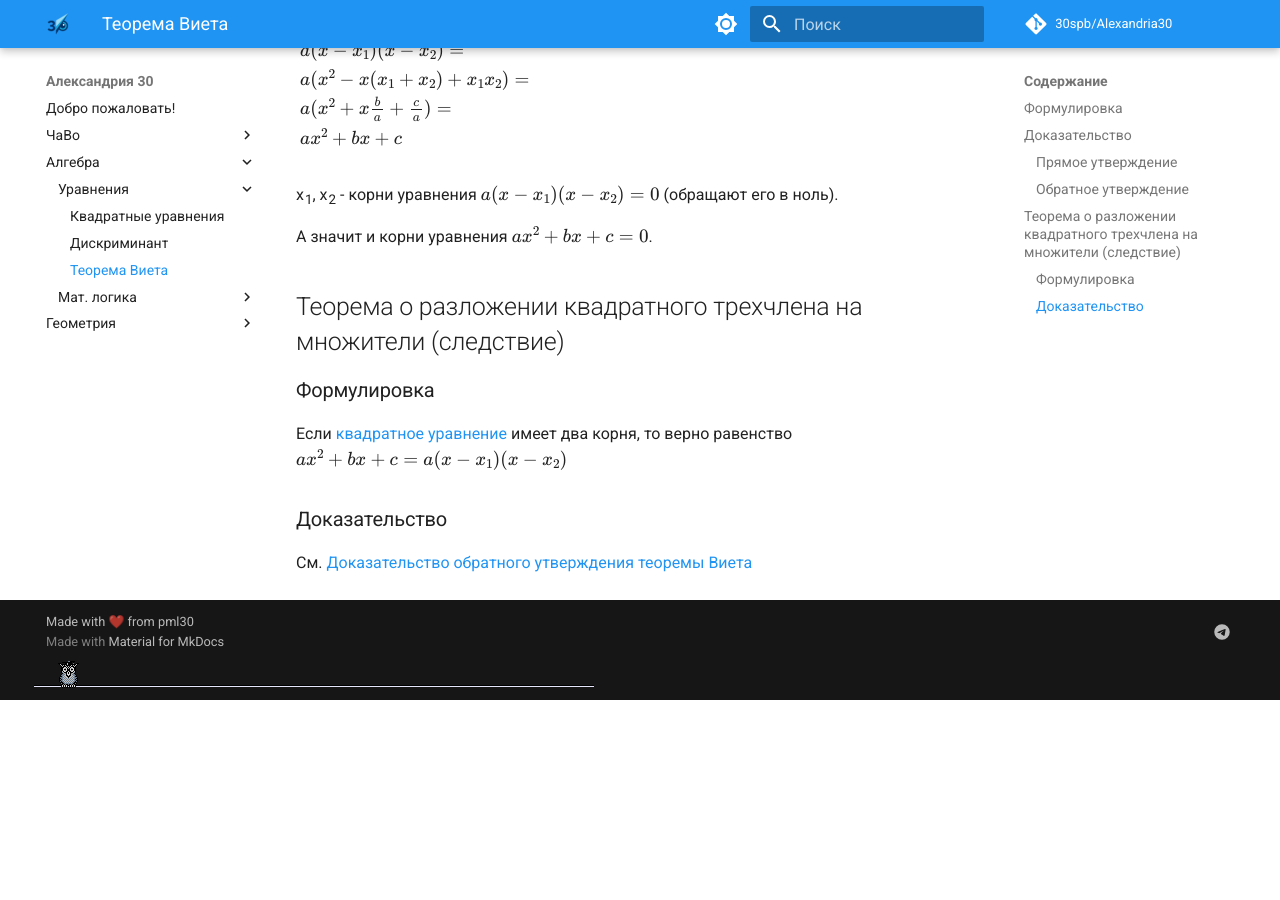
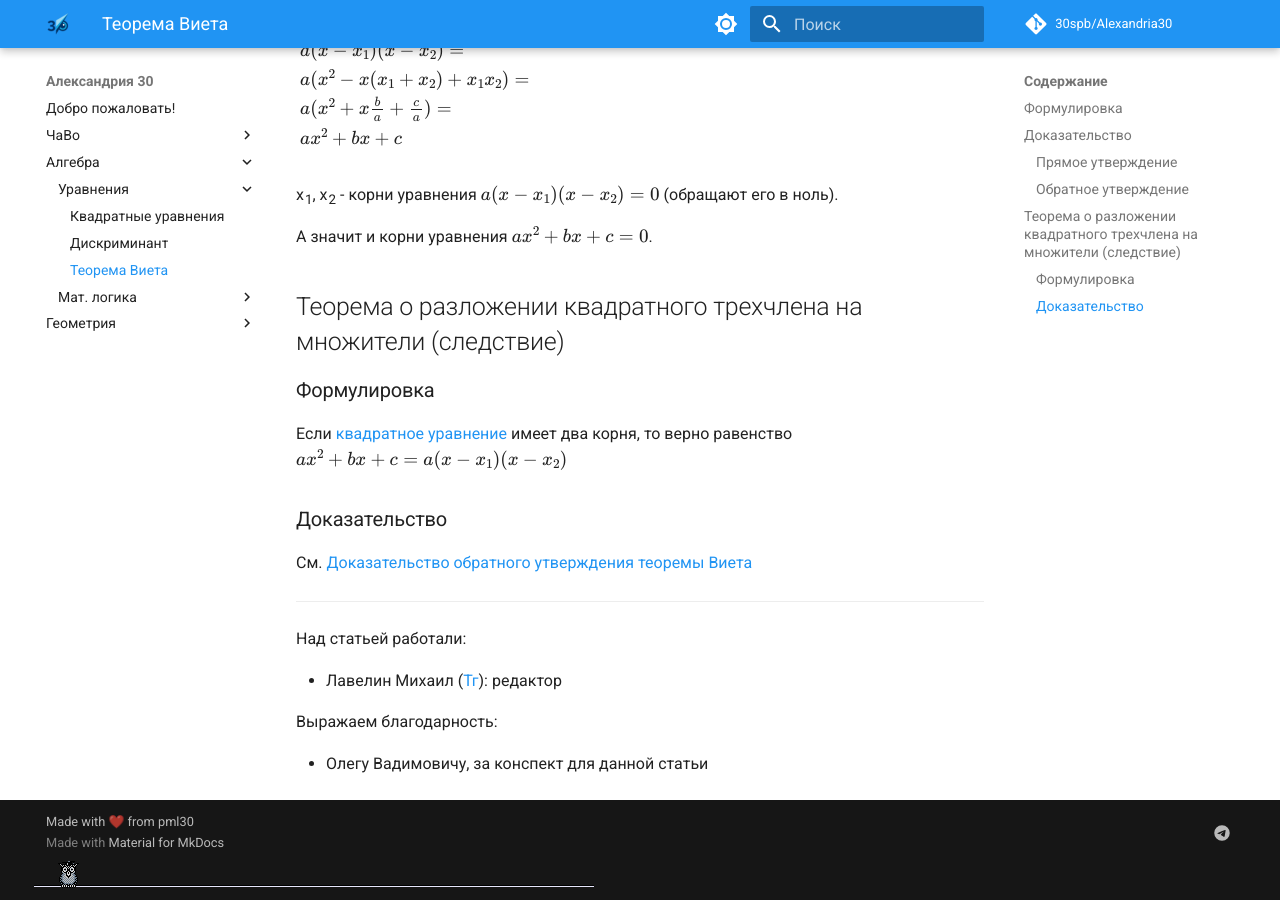
Before and after one commit to 30spb/Alexandria30, an MkDocs documentation site: the page built from docs/algebra/equations/viet_theorem.md, in a window 1280 px wide and 900 px high, scrolled down 1011 px. Built offline with MkDocs 1.6.1 and Material for MkDocs 9.7.7, drawn with Linux system fonts in a browser that asks for light colours; comment, search, counter and statistics services are not loaded; before the commit the page ends 1711 px from its top, so only the background shows below that.

Commit message:
Добавил табличку с авторами

```diff
--- a/docs/algebra/equations/viet_theorem.md
+++ b/docs/algebra/equations/viet_theorem.md
@@ -71,3 +71,13 @@ x~1~, x~2~ - корни уравнения $a(x - x_1)(x - x_2) = 0$ (обращ
 ### Доказательство {#доказательство-теоремы-о-разложении-квадратного-трехчлена-на-множители}
 
 См. [Доказательство обратного утверждения теоремы Виета](#обратное-утверждение)
+
+---
+
+Над статьей работали:
+
+- Лавелин Михаил ([Тг](https://t.me/mikhaillav)): редактор
+
+Выражаем благодарность:
+
+- Олегу Вадимовичу, за конспект для данной статьи
```
